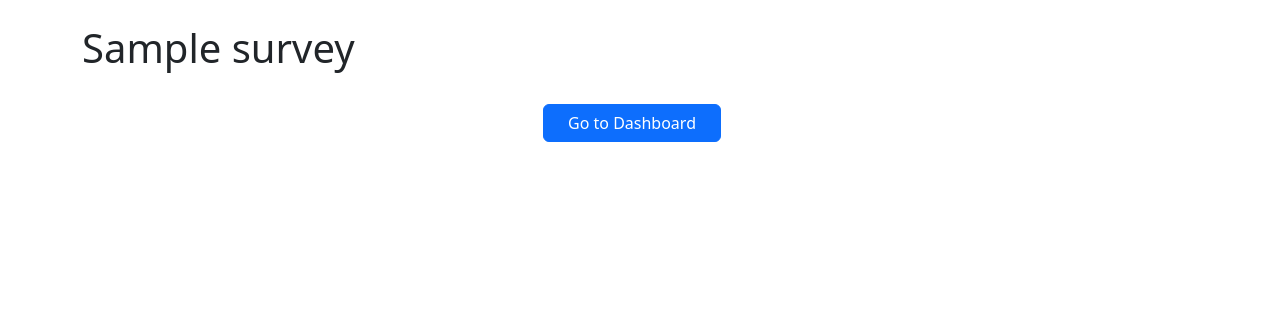
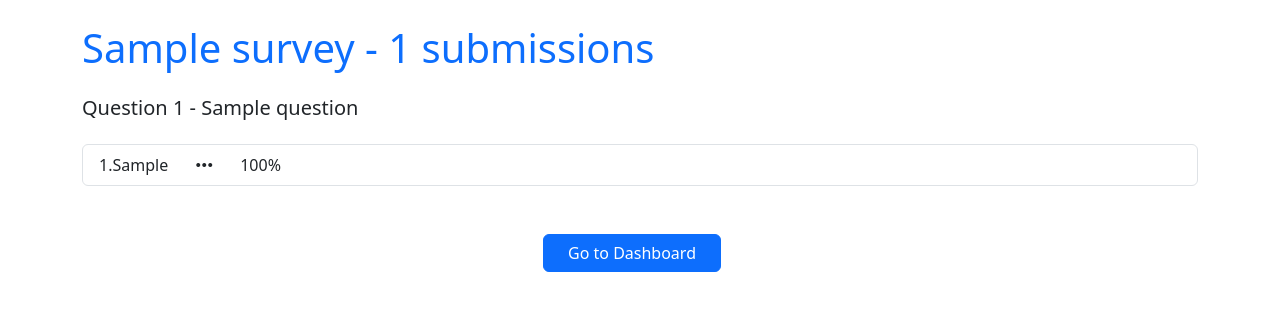
Before and after one commit to cr1deg0/Survey_app, a Django app: a page that uses templates/surveys/detail.html in a window 1280 px wide. Shown: the part 73-384 px from the top of the page. Run offline with Django 4.2, Linux system fonts and the light colour scheme; a user stored in the database is signed in; tables that the repository leaves empty hold one stand-in row (values such as "Sample post").

Commit message:
added survey result detailed view

```diff
--- a/surveys/static/actions.js
+++ /dev/null
@@ -1,18 +0,0 @@
-// Control for the Edit Survery form section
-surveyEditForm = document.getElementById("survey-edit-form");
-surveyEditFormControl = document.getElementById("control-survey-edit-form");
-
-surveyEditFormControl.addEventListener("click", showSurveyEditForm);
-
-function showSurveyEditForm() {
-
-  if (surveyEditForm.style.display == "none" ) {
-    surveyEditForm.style.display = "block";
-    surveyEditFormControl.classList.remove("btn-outline-primary");
-    surveyEditFormControl.classList.add("btn-outline-secondary");
-  } else {
-    surveyEditForm.style.display = "none";
-    surveyEditFormControl.classList.remove("btn-outline-secondary");
-    surveyEditFormControl.classList.add("btn-outline-primary");
-  }
-}
--- a/templates/surveys/base_authenticated.html
+++ b/templates/surveys/base_authenticated.html
@@ -6,6 +6,7 @@
   <meta http-equiv="X-UA-Compatible" content="IE=edge">
   <meta name="viewport" content="width=device-width, initial-scale=1.0">
   <link href="https://cdn.jsdelivr.net/npm/bootstrap@5.3.2/dist/css/bootstrap.min.css" rel="stylesheet" integrity="sha384-T3c6CoIi6uLrA9TneNEoa7RxnatzjcDSCmG1MXxSR1GAsXEV/Dwwykc2MPK8M2HN" crossorigin="anonymous">
+  <link rel="stylesheet" href="https://fonts.googleapis.com/css2?family=Material+Symbols+Outlined:opsz,wght,FILL,GRAD@24,400,0,0" />
   <title>Create your own surveys</title>
 </head>
 <body>
--- a/templates/surveys/dashboard.html
+++ b/templates/surveys/dashboard.html
@@ -19,7 +19,7 @@
 			{% for survey in surveys %}
 			<tr>
 				<th scope="row">
-					<a href="{{ survey.get_absolute_url }}"
+					<a href="{% url 'survey_detail' slug=survey.slug %}"
 						>{{ survey.title }}</a
 					>
 				</th>
--- a/templates/surveys/detail.html
+++ b/templates/surveys/detail.html
@@ -1,8 +1,26 @@
 {% extends './base_authenticated.html' %} {% block content %}
 
 <main class="container">
-	<h1>{{ survey.title }}</h1>
-
+	<h1 class="text-primary mb-4">{{ survey.title }} - {{ survey.submissions}} submissions</h1>
+	{% if survey.status == 'DRAFT' %}
+		<p>This survey has not been published yet.</p>
+	{% else %}
+		{% for question in survey.question_survey.all %}
+			<div class="mb-4">
+				<h2 class="fs-5 mb-4">Question {{ forloop.counter }} - {{question.question}}</h2>
+				<ol class="list-group list-group-numbered">
+					{% for option in question.option_question.all %}
+						<li class="list-group-item d-flex align-items-center"> {{ option.option }}
+							<span class="material-symbols-outlined mx-4">
+								more_horiz
+							</span>
+							{% widthratio option.selected survey.submissions 100%}%
+						</li>
+					{% endfor %}
+				</ol>
+			</div>
+		{% endfor %}
+	{% endif %}
 	<div class="d-flex justify-content-center">
 		<a
 			href="{% url 'survey_list' %}"
@@ -11,5 +29,4 @@
 		>
 	</div>
 </main>
-
 {% endblock %}
```
